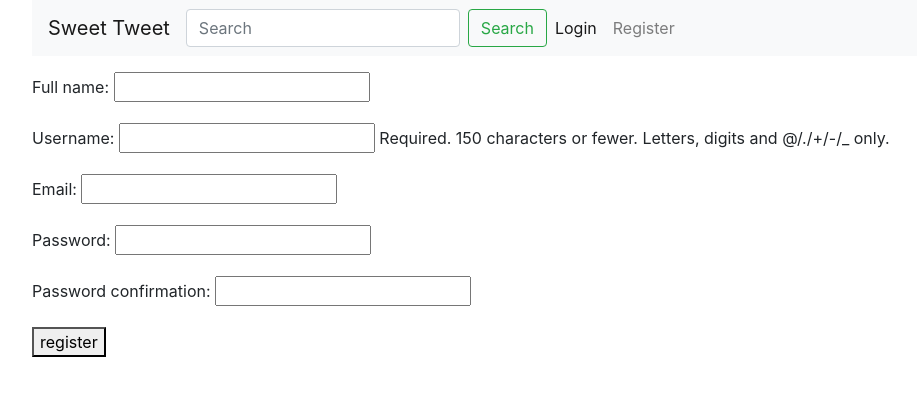
After one commit to azhar316/sweettweet, a Django app: page /user/register/ in a window 1280 px wide. The commit adds this page. Shown: the top 396 px of the page, without its empty margins (53-970 px from the left). Run offline with Django 3.2, Linux system fonts and the light colour scheme; some libraries are stand-ins or nearby versions.

Commit message:
feat:Create Authentication views

```diff
--- a/sweettweet/templates/sweettweet/navbar.html
+++ b/sweettweet/templates/sweettweet/navbar.html
@@ -17,14 +17,14 @@
                     <a class="nav-link" href="{% url 'users:user_detail' %}">Profile</a>
                 </li>
                 <li class="nav-item">
-                    <a class="nav-link" href="#">Logout</a>
+                    <a class="nav-link" href="{% url 'users:logout' %}">Logout</a>
                 </li>
                 {% else %}
                 <li class="nav-item active">
-                    <a class="nav-link" href="#">Login</a>
+                    <a class="nav-link" href="{% url 'users:login' %}">Login</a>
                 </li>
                 <li class="nav-item">
-                    <a class="nav-link" href="#">Register</a>
+                    <a class="nav-link" href="{% url 'users:register' %}">Register</a>
                 </li>
                 {% endif %}
             </ul>
--- a/users/forms.py
+++ b/users/forms.py
@@ -48,6 +48,46 @@ class UserChangeForm(forms.ModelForm):
         return self.initial["password"]
 
 
+class UserRegisterForm(forms.Form):
+
+    full_name = forms.CharField(max_length=100, required=True)
+    username = forms.CharField(
+        max_length=150,
+        help_text='Required. 150 characters or fewer. Letters, digits and @/./+/-/_ only.',
+        validators=[UnicodeUsernameValidator()],
+        required=True
+    )
+    email = forms.EmailField(required=True)
+    password1 = forms.CharField(label='Password', widget=forms.PasswordInput)
+    password2 = forms.CharField(label='Password confirmation', widget=forms.PasswordInput)
+
+    def clean_username(self):
+        username = self.cleaned_data.get('username')
+        if User.objects.filter(username=username).exists():
+            raise forms.ValidationError("Username is already taken")
+        return username
+
+    def clean_email(self):
+        email = self.cleaned_data.get('email')
+        if User.objects.filter(email=email).exists():
+            raise forms.ValidationError("There is already an account "
+                                        "associated with this email")
+        return email
+
+    def clean_password2(self):
+        password1 = self.cleaned_data.get('password1')
+        password2 = self.cleaned_data.get('password2')
+        if password1 and password2 and password1 != password2:
+            raise forms.ValidationError("Passwords don't match")
+        return password2
+
+
+class UserLoginForm(forms.Form):
+
+    username = forms.CharField(max_length=150, required=True)
+    password = forms.CharField(label='Password', widget=forms.PasswordInput)
+
+
 class UserProfileUpdateForm(forms.Form):
 
     full_name = forms.CharField(max_length=100, required=True)
--- /dev/null
+++ b/users/templates/users/register.html
@@ -0,0 +1,10 @@
+{% extends 'sweettweet/base.html' %}
+
+{% block content %}
+<div>
+    <form action="{% url 'users:register' %}" method="post" class="post-form">{% csrf_token %}
+        {{ form.as_p }}
+        <button type="submit">register</button>
+    </form>
+</div>
+{% endblock content %}
--- a/users/urls.py
+++ b/users/urls.py
@@ -7,5 +7,8 @@ app_name = 'users'
 urlpatterns = [
     path('', views.UserProfileDetailView.as_view()),
     path('profile/', views.UserProfileDetailView.as_view(), name='user_detail'),
+    path('register/', views.UserRegisterView.as_view(), name='register'),
+    path('login/', views.UserLoginView.as_view(), name='login'),
+    path('logout/', views.log_out, name='logout'),
     path('profile/update/', views.UserProfileUpdateView.as_view(), name='user_update'),
 ]
--- a/users/views.py
+++ b/users/views.py
@@ -3,9 +3,62 @@ from django.urls import reverse_lazy
 from django.views import generic
 from django.contrib.auth.mixins import LoginRequiredMixin
 from django.core.exceptions import ValidationError
+from django.contrib.auth import authenticate, login, logout
 
-from .models import UserProfile
-from .forms import UserProfileUpdateForm
+from .models import User, UserProfile
+from .forms import UserProfileUpdateForm, UserRegisterForm, UserLoginForm
+
+
+class UserRegisterView(generic.FormView):
+
+    form_class = UserRegisterForm
+    template_name = 'users/register.html'
+    success_url = reverse_lazy('users:user_detail')
+
+    def dispatch(self, request, *args, **kwargs):
+        if request.user.is_authenticated:
+            return redirect('users:user_detail')
+        return super().dispatch(request, *args, **kwargs)
+
+    def form_valid(self, form):
+        username = form.cleaned_data.get('username')
+        email = form.cleaned_data.get('email')
+        password = form.cleaned_data.get('password2')
+        full_name = form.cleaned_data.get('full_name')
+        user, user_profile = UserProfile.objects.create_user_and_profile(full_name=full_name,
+                                                                         username=username,
+                                                                         email=email,
+                                                                         password=password)
+        login(self.request, user)
+        return super().form_valid(form)
+
+
+class UserLoginView(generic.FormView):
+
+    form_class = UserLoginForm
+    template_name = 'users/login.html'
+    success_url = reverse_lazy('users:user_detail')
+
+    def dispatch(self, request, *args, **kwargs):
+        if request.user.is_authenticated:
+            return redirect('users:user_detail')
+        return super().dispatch(request, *args, **kwargs)
+
+    def form_valid(self, form):
+        username = form.cleaned_data.get('username')
+        password = form.cleaned_data.get('password')
+        user = authenticate(username=username, password=password)
+        if user is None:
+            error_message = 'username and password do not match'
+            return render(self.request, self.template_name,
+                          {'form': form, 'error_message': error_message})
+        login(self.request, user)
+        return super().form_valid(form)
+
+
+def log_out(request):
+    logout(request)
+    return redirect('/')
 
 
 class UserProfileDetailView(LoginRequiredMixin, generic.DetailView):
```
Also changed, not shown: users/models.py (+14 -0 lines), users/templates/users/login.html (added, +13 -0 lines).
